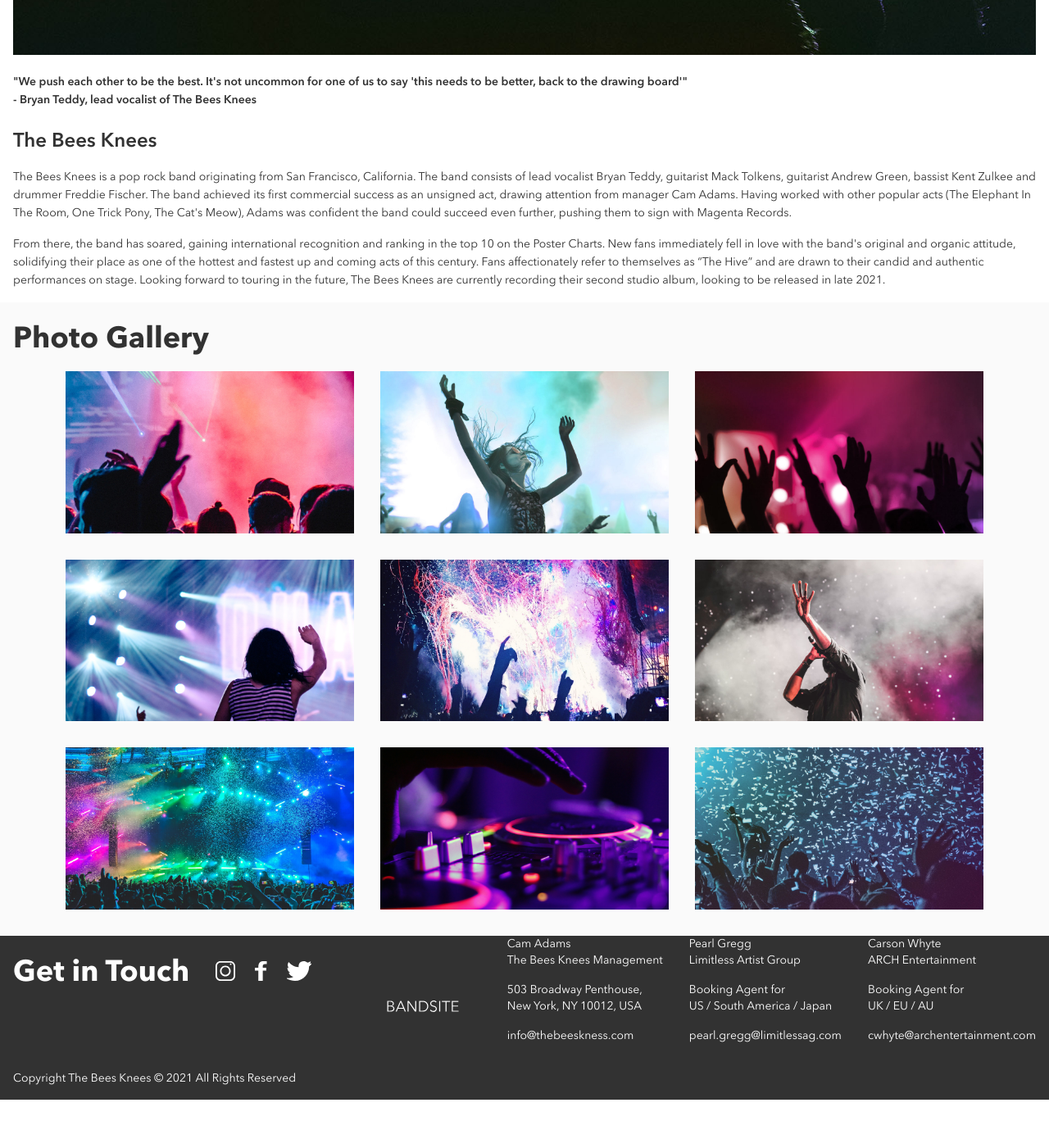
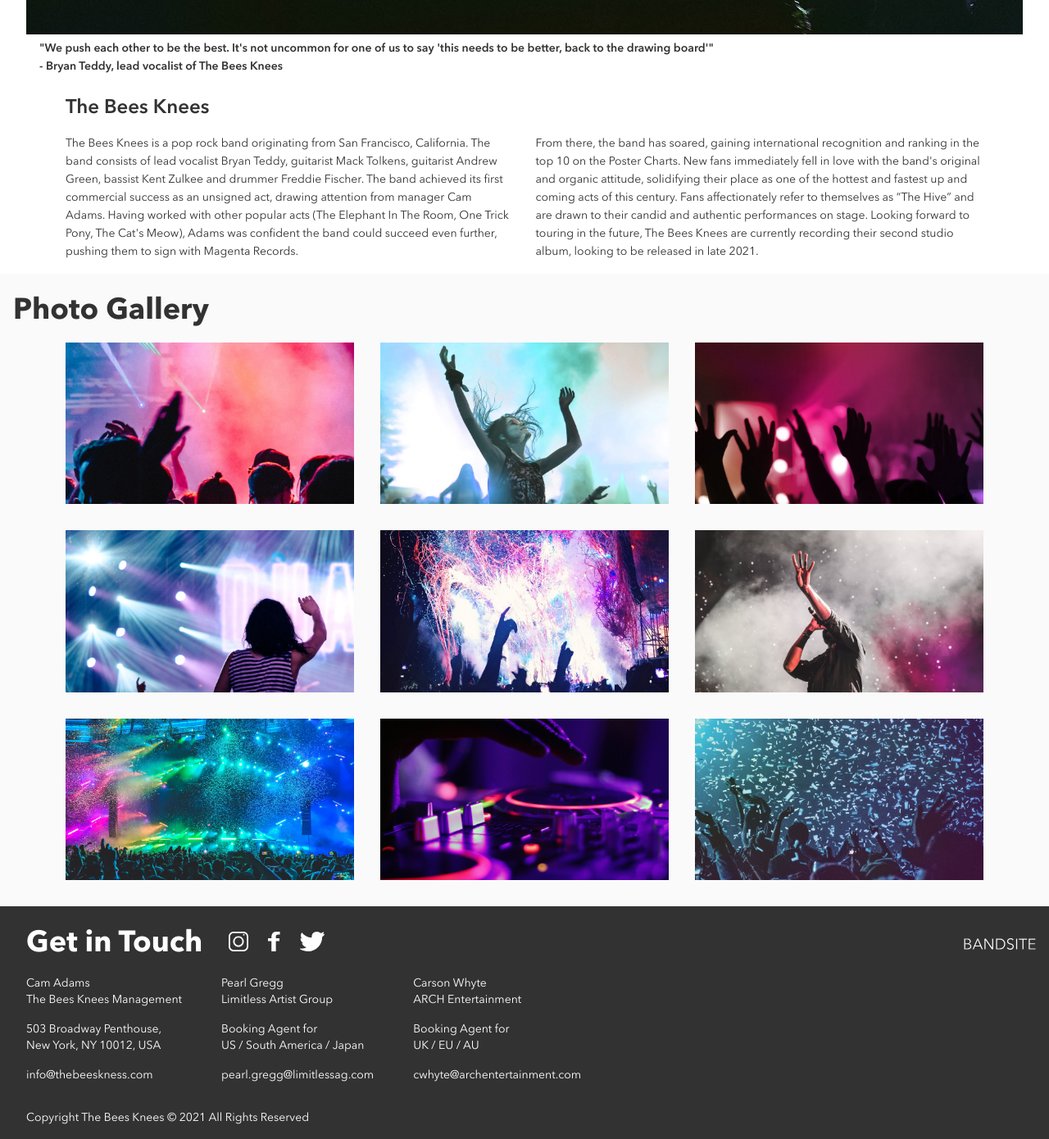
Before and after one commit to woodneydev/woodney-juste-bandsite, a plain HTML site: page index.html in a window 1280 px wide. Shown: the part 1260-2650 px from the top of the page at 82% size. Before the commit the page ends 2602 px from the top, so only its background shows below. Drawn offline with Linux system fonts and the light colour scheme.

Commit message:
marginal changes to tablet view

```diff
--- a/index.html
+++ b/index.html
@@ -32,7 +32,8 @@
         </section>
         <article class="article">
             <h3 class="article__title">The Bees Knees</h3>
-            <p class="article__text">The Bees Knees is a pop rock band originating from San
+            <div class="article__content">
+                <p class="article__content-text">The Bees Knees is a pop rock band originating from San
                     Francisco, California. The band consists of lead vocalist Bryan
                     Teddy, guitarist Mack Tolkens, guitarist Andrew Green, bassist
                     Kent Zulkee and drummer Freddie Fischer. The band achieved its
@@ -42,7 +43,7 @@
                     Meow), Adams was confident the band could succeed even
                     further, pushing them to sign with Magenta Records.
                 </p>
-            <p class="article__text">From there, the band has soared, gaining international
+                <p class="article__content-text">From there, the band has soared, gaining international
                     recognition and ranking in the top 10 on the Poster Charts. New
                     fans immediately fell in love with the band's original and organic
                     attitude, solidifying their place as one of the hottest and fastest
@@ -52,6 +53,7 @@
                     the future, The Bees Knees are currently recording their second
                     studio album, looking to be released in late 2021.
                 </p>
+            </div>
         </article>
         <section class="gallery">
             <h2 class="gallery__title">Photo Gallery</h2>
@@ -79,7 +81,7 @@
         </section>
 
         <section class="card">
-            <div class="card__collection">
+            <div class="card__collection card__collection--contact">
                 <div class="card__collection-group card__collection-group--who">
                     <p>Cam Adams</p>
                     <p>The Bees Knees Management</p>
@@ -93,7 +95,7 @@
                 </div>
             </div>
 
-            <div class="card__collection">
+            <div class="card__collection card__collection--contact">
                 <div class="card__collection-group card__collection-group--who">
                     <p>Pearl Gregg</p>
                     <p>Limitless Artist Group</p>
@@ -107,7 +109,7 @@
                 </div>
             </div>
 
-            <div class="card__collection">
+            <div class="card__collection card__collection--contact">
                 <div class="card__collection-group card__collection-group--who">
                     <p>Carson Whyte</p>
                     <p>ARCH Entertainment</p>
--- a/styles/bio.scss
+++ b/styles/bio.scss
@@ -16,11 +16,19 @@
         &__img {
             width: 100%;
             padding: 0 $mobile-padding-btw-components $mobile-padding-btw-components;
+
+            @include tablet {
+                padding: 0 32px
+            }
         }
 
         &__quote{
             @include mobile-subheader;
-            padding: 0 $mobile-padding-btw-components
+            padding: 0 $mobile-padding-btw-components;
+
+            @include tablet {
+                margin: 0 32px
+            }
         }
     }
 
@@ -30,8 +38,19 @@
             @include title-spacing($mobile-padding-bf-headlines, $mobile-padding-btw-components, $mobile-padding-af-headlines);
         }
 
-        &__text {
-            padding: 0 $mobile-padding-btw-components $mobile-padding-btw-components;
+        &__content {
+            &-text {
+                padding: 0 $mobile-padding-btw-components $mobile-padding-btw-components;
+            }
+
+            @include tablet {
+                display: flex;
+            }
+        }
+
+
+        @include tablet {
+            margin: 0 64px;
         }
     }
 
--- a/styles/partials/_global.scss
+++ b/styles/partials/_global.scss
@@ -73,9 +73,9 @@ footer p {
 
 
 .nav {
+    background-color: $primary1;
 
     &-bar {
-        background-color: $primary1;
         color: $primary3;
         //sets display to flex, params: (justify-content, align-items, flex-direction) - null sets default behavior
         @include flex-box(center, center, column);
@@ -83,6 +83,10 @@ footer p {
         &__img {
             margin-top: $mobile-padding-btw-components;
             width: 120px;
+
+            @include tablet {
+                margin: 0 32px;
+            }
         }
 
         &__list {
@@ -96,10 +100,19 @@ footer p {
                 padding-bottom: $mobile-padding-btw-components;
                 width: 50%;
 
+                @include tablet {
+                    padding: 32px 0;
+                }
+
                 &--active {
                     border-bottom: .25rem solid $primary3;
                 }
             }
+        }
+
+        @include tablet {
+            flex-direction: row;
+            width: 50%;
         }
     }
 
@@ -150,14 +163,18 @@ footer p {
             }
 
             &--img {
-
                 @include tablet {
                     display: flex;
                     align-items: center;
                 }
             }
 
+            &--contact {
+                @include tablet {
+                    margin-right: 16px;
+                }
 
+            }
         }
 
         &--social {
@@ -170,6 +187,7 @@ footer p {
 
         @include tablet {
             flex-direction: row;
+            margin: 0 16px;
         }
     }
 
@@ -181,19 +199,20 @@ footer p {
         @include tablet {
             order: -1;
         }
-
     }
 
     &__legal {
         padding: 0 $mobile-padding-btw-components $mobile-padding-btw-components;
+
+        @include tablet {
+            width: 100%;
+           margin: 0 16px;
+        }
     }
 
     @include tablet {
-        @include tablet {
-            flex-direction: row;
-            justify-content: space-between;
-            flex-wrap: wrap;
-        }
+        flex-direction: row;
+        justify-content: space-between;
+        flex-wrap: wrap;
     }
-
 }
```
Also changed, not shown: styles/bio.css. Lines whose indentation alone changed are shown as unchanged.
